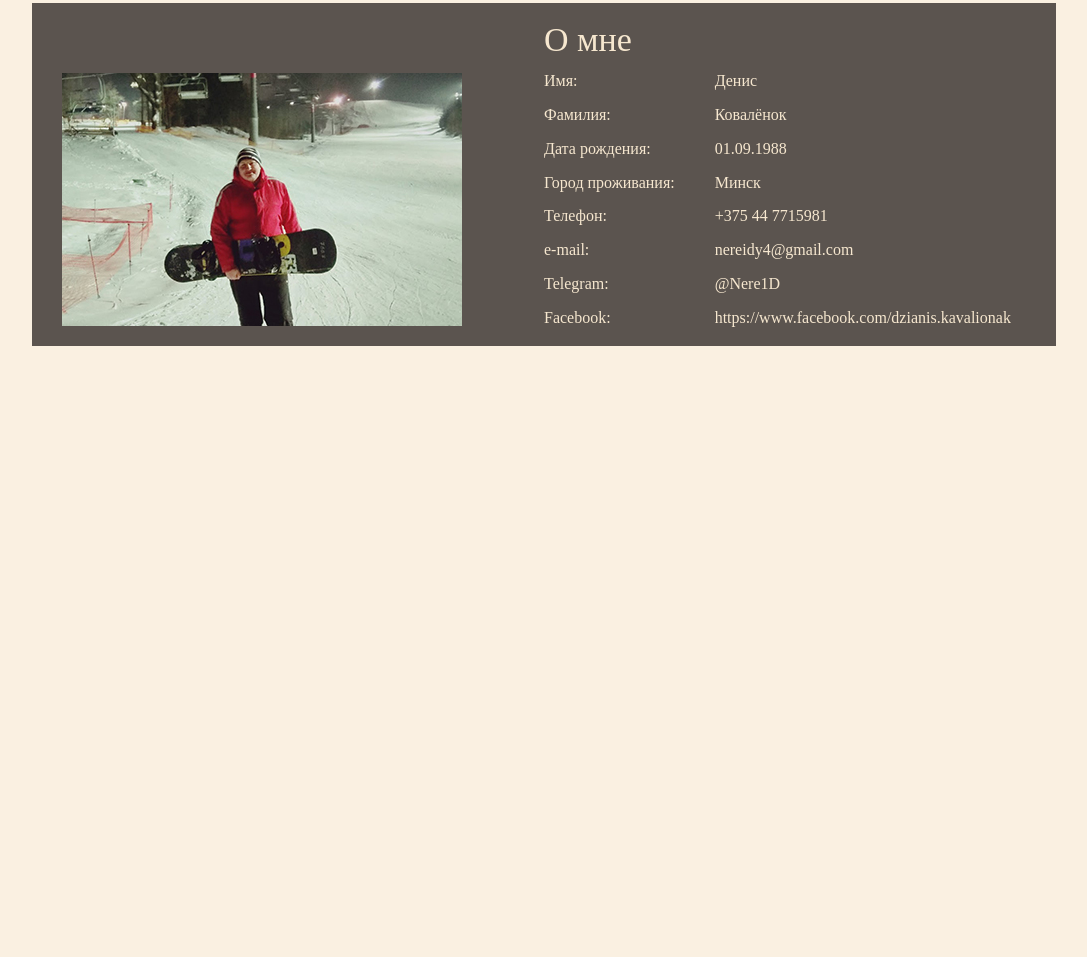
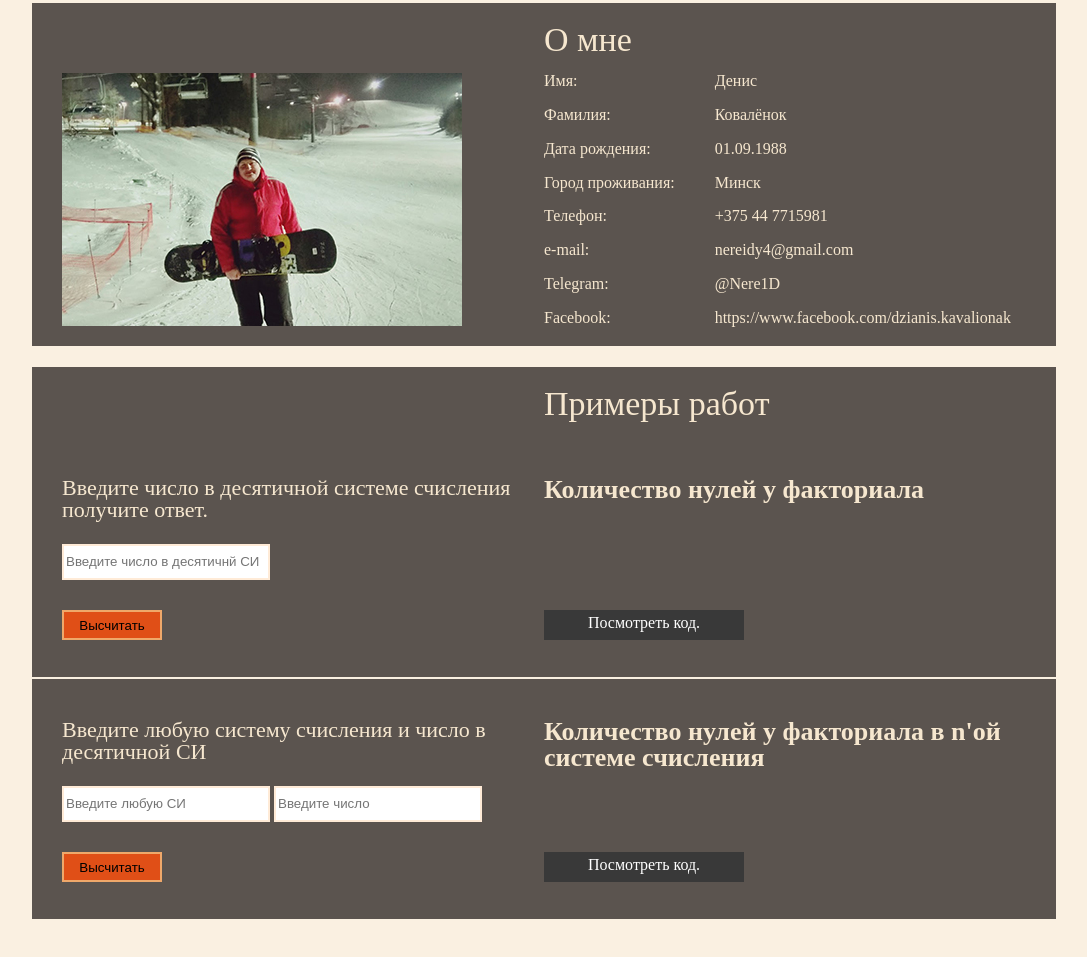
Before and after one commit to DzianisKavalionak/rsschool-codejam1-cv, a plain HTML site: page index.html in a window 1280 px wide. Shown: the part 517-1474 px from the top of the page, without its empty margins (98-1185 px from the left). Drawn offline with Linux system fonts and the light colour scheme.

Commit message:
Create tasks

```diff
--- a/index.html
+++ b/index.html
@@ -6,11 +6,12 @@
     <link rel="stylesheet" href="main.css">
 </head>
 <body>
+	<script src="zeros.js"></script>
 	<header>
 		<img class="header_bg" src="img/bg_photo.jpg" alt="s">
 		<ul class="header_menu">
 			<li><a href="#about-me">О мне</a></li>
-			<li><a href="#">Примеры работ</a></li>
+			<li><a href="#example-tasks">Примеры работ</a></li>
 			<li><a href="#">Полезные ссылки</a></li>
 			</ul>
 		<div class="header_about">
@@ -34,10 +35,36 @@
 				<li><span>Facebook:</span><p>https://www.facebook.com/dzianis.kavalionak</p></li>
 			</ul>
 			</div>
-		<h3></h3>
-		<p></p>
+		</div>
+	<div class="tasks">
+		<h2 id="example-tasks">Примеры работ</h2>
+		<div class="task">
+			<div>
+				<h4>Введите число в десятичной системе счисления получите ответ.</h4>
+				<p><input class= "input" type="text" placeholder="Введите число в десятичнй СИ" id="number"></p>
+				<p><input class= "button" type="button" value="Высчитать" onclick="zeros()"><span class="ansver" id="factorial-zeros"></span></p>
+			</div>
+			<div>
+				<h3>Количество нулей у факториала</h3>
+				<h4> </h4>
+				<a href="#task"><div class="lookcode" id="task1">Посмотреть код.</div></a>
+			</div>
+		</div>
 
+			<div class="task">
+			<div>
+				<h4>Введите любую систему счисления и число в десятичной СИ</h4>
+				<p><input class="input" placeholder="Введите любую СИ" id="base2"> <input class= "input" placeholder="Введите число" id="number2"></p>
+				<p><input class="button" type="button" value="Высчитать" onclick="advzeros()"><span class="ansver" id="factorialn"></span></p>
+			</div>
+			<div>
+				<h3>Количество нулей у факториала в n'ой системе счисления</h3>
+				<h4> </h4>
+				<a href="#task"><div class="lookcode" id="task2">Посмотреть код.</div></a>
+			</div>
 		</div>
+
+	</div>
 
 
 
--- a/main.css
+++ b/main.css
@@ -83,7 +83,14 @@ h2 {
 }
 
 h3 {
-	font-size: 20px;
+	font-size: 26px;
+	color: #F6E7CF;
+	text-align: left;
+	font-weight: 600;
+}
+
+h4 {
+	font-size: 22px;
 	color: #F6E7CF;
 	text-align: left;
 	font-weight: 400;
@@ -182,3 +189,61 @@ header {
 	grid-template-columns: 1fr 2fr;
 	color: #F6E7CF;
 }
+
+/* tasks */
+
+.tasks{
+	margin-top: 20px;
+	display: grid;
+	grid-template-rows: 70px 1fr;
+	background-color: #5B544F;
+}
+
+.task {
+	padding-top: 40px;
+	display: grid;
+	grid-template-columns: 1fr 1fr;
+	height: 200px;
+	border-bottom: 2px solid #FAF0E1;
+}
+
+.task > div:first-child {
+	margin-left: 30px;
+}
+
+.task > div {
+	display: grid;
+	grid-template-rows: repeat(3, 1fr);
+}
+
+
+.input {
+	height: 30px;
+	width: 200px;
+	border: 2px solid #FFEBD7;
+}
+.input:hover {
+	border: 2px solid #EFAF70;
+}
+
+.button {
+	height: 30px;
+	width: 100px;
+	background-color: rgba(224,79,23,1);
+	border: 2px solid #EFA86A;
+}
+.ansver {
+	margin-left: 40px;
+	color: #F6E7CF;
+	font-size: 22px;
+}
+.lookcode {
+	display: block;
+	width: 200px;
+	text-align: center;
+	padding-top: 5px;
+	height: 25px;
+	background-color: #393939;
+	color: white;
+
+}
--- /dev/null
+++ b/zeros.js
@@ -0,0 +1,43 @@
+function zeros() {
+	let number = +document.getElementById("number").value;
+	let factorial_zeros = document.getElementById("factorial-zeros");
+    let zeros = 0;
+    for (let i = 5; number/i >= 1; i) {
+        zeros += Math.floor(number/i);
+        i = i * 5;}
+	factorial_zeros.innerHTML = ('Ответ: ' + zeros);
+ }
+
+function advzeros() {
+
+
+
+   let base = +document.getElementById("base2").value;
+   let number = +document.getElementById("number2").value;
+   let factorialn = document.getElementById("factorialn");
+   let [simpleNum, arrs, result, preResult, si, zero] = [0, [], [], [],  base, {}];
+   for (let n = 2; n <= base; n++ ){
+       simpleNum = si % n;
+       if(simpleNum === 0){
+           arrs.push(n);
+           si = si / n;
+           n--;
+       }
+   }
+   for (let n = 0; n < arrs.length; n++ ){
+       let tempNumber = number;
+       preResult[n] = 0;
+       for (tempNumber; tempNumber > 0; tempNumber) {
+           tempNumber = Math.floor(tempNumber / arrs[n]);
+           preResult[n] += tempNumber;
+       }
+   }
+   preResult.forEach(a => {
+       (zero[a] !== undefined)? zero[a]++ : zero[a] = 1;
+   });
+   for(let key in zero){
+       result.push(Math.floor(+key/zero[key]));
+   }
+
+   factorialn.innerHTML = (result[0]);
+}
```
